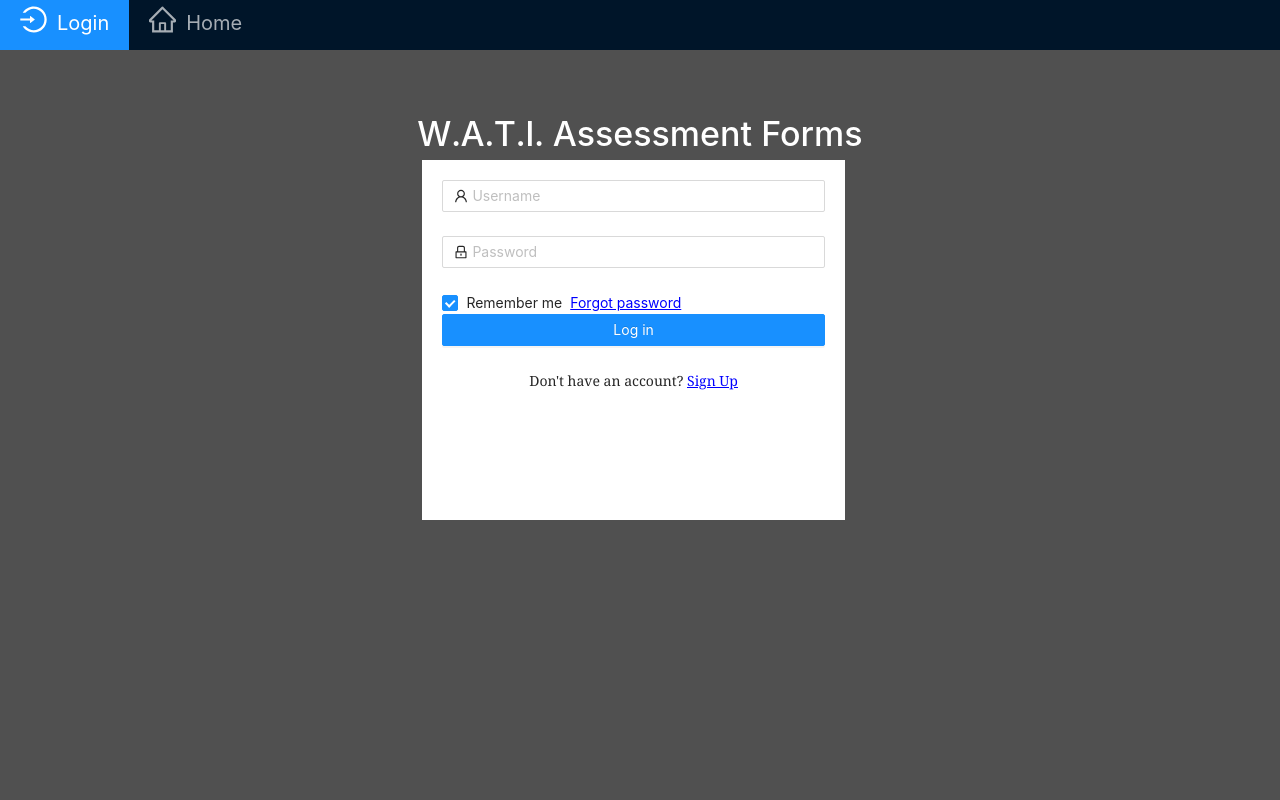
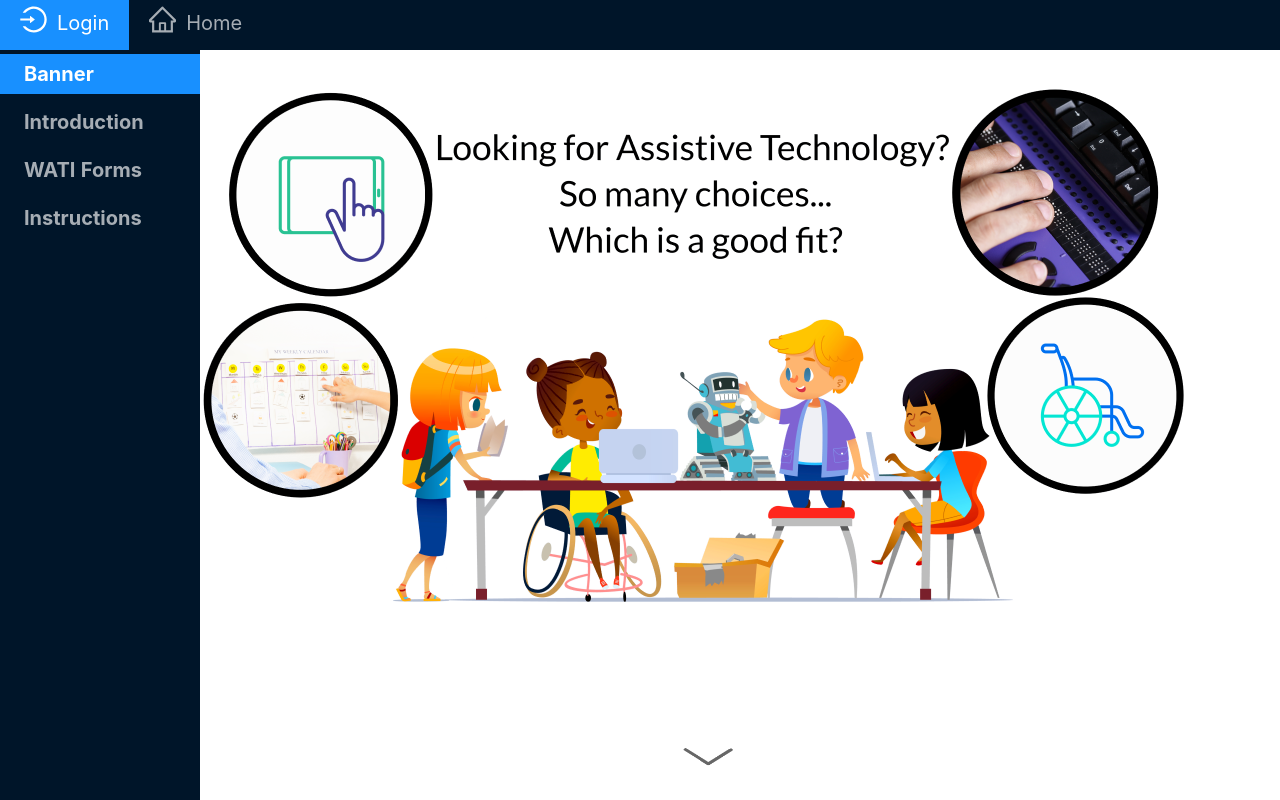
Before and after one commit to pngqj/Digitization-of-WATI-forms, a React (Create React App) app in the folder frontend/: page /home in a window 1280 px wide. Before the commit this address led to /login. Shown: the top 800 px of the page. Built offline with nearby package versions, Linux system fonts and the light colour scheme; no server answers.

Commit message:
improve homepage

```diff
--- a/frontend/src/Components/Home.js
+++ b/frontend/src/Components/Home.js
@@ -1,60 +1,73 @@
 import React from 'react';
 import Banner from '../Images/banner_small.png';
-import Fade from 'react-reveal/Fade';
-import { message } from 'antd';
-import { fontSize } from '../Constants';
-
+import ScrollGif from '../Images/scroll_down.gif';
+import { message, Menu,} from 'antd';
+const { SubMenu } = Menu;
 class Home extends React.Component {
     constructor(props){
         super(props)
-        let scrollTop = window.scrollY
-        scrollTop = scrollTop === undefined? document.documentElement.scrollTop : scrollTop //IE8 support
-        const threshold = 10
         this.state={
-            hideBanner:!(scrollTop > threshold)
+            showIndex:null,
+            limitScroll:false
         }
-
-
     }
 
     componentDidMount() {
-        this.handleScroll(null)
-        window.addEventListener('scroll', this.handleScroll.bind(this));
+        this.handleScroll(true)
+        window.addEventListener('scroll', this.handleScroll);
     }
 
     componentWillUnmount () {
-        window.removeEventListener('scroll', this.handleScroll.bind(this));
+        window.removeEventListener('scroll', this.handleScroll);
     }
 
-    handleScroll (event) {
-        const immediate = event === null
-
+    handleScroll = (immediate) => {
+        immediate = immediate === true
         let scrollTop = window.scrollY
         scrollTop = scrollTop === undefined? document.documentElement.scrollTop : scrollTop //IE8 support
-        const threshold = 10
-        if(scrollTop > threshold && !this.state.hideBanner){
-            this.setState({
-                hideBanner:true
-            });
-            this.fadeEffect("banner", true, immediate)
-            this.fadeEffect("text", false, immediate)
-        } else if (scrollTop <= threshold && this.state.hideBanner){
-            this.setState({
-                hideBanner:false
-            });
-            this.fadeEffect("banner", false, immediate)
-            this.fadeEffect("text", true, immediate)
+
+        const showIndex = Math.floor(scrollTop/100)
+        const id_list = ["banner", "text1", "text2", "text3"]
+
+        if(this.state.limitScroll){
+            let scrollLimitLower = this.state.showIndex * 100
+            let scrollLimitUpper = scrollLimitLower + 100
+            if(scrollTop < scrollLimitLower){
+                window.scrollTo(0, scrollLimitLower);
+            } else if(scrollTop > scrollLimitUpper){
+                window.scrollTo(0, scrollLimitUpper);
+            }
+        }
+
+        else if(showIndex !== this.state.showIndex){
+            if(id_list[showIndex] !== undefined){
+                this.fadeEffect(id_list[showIndex], false, immediate)
+                if( this.state.showIndex !== null){
+                    this.fadeEffect(id_list[this.state.showIndex], true, immediate)
+                }
+                this.setState({
+                    showIndex:showIndex,
+                    limitScroll:true
+                })
+                setTimeout(() => {
+                    this.setState({
+                        limitScroll:false
+                    })
+                }, 300);
+            }
         }
     }
 
-    fadeEffect(id, fadeOutBanner, immediate) {
+
+
+    fadeEffect(id, isHide, immediate) {
         var fadeTarget = document.getElementById(id);
-        const defaultOpacity = fadeOutBanner?1:0
+        const defaultOpacity = isHide?1:0
         let opacity = defaultOpacity
         var fadeEffect = setInterval(function () {
-            if (fadeOutBanner && opacity > 0) {
+            if (isHide && opacity > 0) {
                 opacity -= 0.1
-            } else if (!fadeOutBanner && opacity < 1) {
+            } else if (!isHide && opacity < 1) {
                 opacity += 0.1
             } else {
                 clearInterval(fadeEffect);
@@ -62,27 +75,53 @@ class Home extends React.Component {
 
             if(!immediate){
                 fadeTarget.style.opacity = opacity;
-
             } else{
                 fadeTarget.style.opacity = (defaultOpacity+1)%2
                 clearInterval(fadeEffect);
             }
 
-        }, 50);
+        }, 30);
     }
 
     render(){
+        const left = 200
         return (
             <div>
-                {/* <Fade when={!this.state.hideBanner}> */}
-                    <img id="banner" style={{opacity:0, height:"90%", width:"80%", position:"absolute", left:0, right:0, marginLeft:"auto", marginRight:"auto"}} src={Banner} alt="Picture of an inclusive classroom. A girl in a wheelchair is seated around a table with three other children, working on a task together using laptops. Four circles around the classroom scene depict different assistive technology devices – a visual schedule, tablet, refreshable Braille display, and wheelchair."/>
-                {/* </Fade> */}
+                <Menu
+                    style={{width:200, height:1000, top:0, paddingTop:this.props.navBarHeight, position:"fixed", fontWeight:"bolder", fontSize:"20px"}}
+                    defaultSelectedKeys={['1']}
+                    defaultOpenKeys={['sub1']}
+                    mode="inline"
+                    theme="dark"
+                    inlineCollapsed={this.state.collapsed}
+                    >
+                    <Menu.Item key="1" >
+                        Banner
+                    </Menu.Item>
+                    <Menu.Item key="2" >
+                        Introduction
+                    </Menu.Item>
+                    <Menu.Item key="3" >
+                        WATI Forms
+                    </Menu.Item>
+                    <Menu.Item key="4" >
+                        Instructions
+                    </Menu.Item>
+                </Menu>
 
-                {/* <Fade when={this.state.hideBanner}> */}
-                    <div id="text" style={{opacity:0, padding:"5%", fontSize:"20px"}}>
+                <img id="scroll" style={{width:"10%", height:"10%", right:"40%", left:"50%",bottom:"0%", position:"fixed"}} src={ScrollGif}/>
+
+                <div style={{minHeight:1000}}>
+                    <img id="banner" style={{opacity:0, top:"10%", bottom:"20%",  position:"fixed", left:left}} src={Banner} alt="Picture of an inclusive classroom. A girl in a wheelchair is seated around a table with three other children, working on a task together using laptops. Four circles around the classroom scene depict different assistive technology devices – a visual schedule, tablet, refreshable Braille display, and wheelchair."/>
+
+                    <div id="text1" style={{opacity:0,position:"fixed", padding:"5%", left:left, fontSize:"20px"}}>
                         <h1>Introduction to WATI</h1>
                         <p>The Wisconsin Assistive Technology Initiative (WATI) Assessment Package is a systematic, stepwise framework designed to help in the assistive technology (AT) decision-making process for students with disabilities in their customary environments.</p>
                         <p>It is recommended that you collaborate and complete the WATI process as a team. Typical members of a WATI team may include: a special education teacher; the parent of the target student/the target student; a speech and language pathologist (SLP); a physical therapist (PT)/occupational therapist (OT); and an administrator.</p>
+                    </div>
+
+                    <div id="text2" style={{opacity:0, position:"fixed", padding:"5%", left:left, fontSize:"20px"}}>
+                        <h1>WATI Forms</h1>
                         <p>The WATI framework consists of 10 forms:</p>
                         <ul>
                             <li>WATI Assistive Technology Consideration Guide</li>
@@ -96,12 +135,14 @@ class Home extends React.Component {
                             <li>WATI Assistive Technology Trial Use Guide</li>
                             <li>WATI Assistive Technology Trial Use Summary</li>
                         </ul>
+                    </div>
 
+                    <div id="text3" style={{opacity:0, position:"fixed", padding:"5%", left:left, fontSize:"20px"}}>
+                        <h1>Instructions</h1>
                         <p>Go through and complete the forms in the order presented above to be guided systematically through the AT decision-making process. It is emphasised however, that the order is only intended as a guide. We hope that you will be able to adapt and use the WATI framework flexibly in a way that will best meet the unique needs of your team.</p>
                         <p>Click on the “Login” button to begin the WATI process.</p>
                     </div>
-                {/* </Fade> */}
-
+                </div>
             </div>
         )
     }
--- a/frontend/src/Components/NavBar.js
+++ b/frontend/src/Components/NavBar.js
@@ -121,7 +121,7 @@ class NavBar extends React.Component {
                         }}
                     onCancel={() => this.setState({changePasswordVisible:false})}
                 />
-                 <Menu style={{height:this.props.navBarHeight}} onClick={this.handleClick} selectedKeys={[this.state.current]} mode="horizontal" theme="dark">
+                 <Menu style={{height:this.props.navBarHeight, width:"100%",top:0, position:"fixed", zIndex:1}} onClick={this.handleClick} selectedKeys={[this.state.current]} mode="horizontal" theme="dark">
 
                     {
                         window.location.href.includes("forms/")?
--- a/frontend/src/Main_Layout.js
+++ b/frontend/src/Main_Layout.js
@@ -1,5 +1,5 @@
 import React from 'react';
-import { Link, withRouter} from 'react-router-dom';
+import { withRouter} from 'react-router-dom';
 import { connect } from 'react-redux';
 import * as authActions from './store/actions/auth';
 import * as enlargeActions from './store/actions/enlarge';
@@ -44,7 +44,7 @@ class CustomLayout extends React.Component {
             children = (<StudentManagementPage {...this.props}/>)
             window.onbeforeunload = undefined
         } else if(pathname === "/home"){
-            children = (<Home {...this.props}/>)
+            children = (<Home {...this.props} navBarHeight={navBarHeight}/>)
             window.onbeforeunload = undefined
             margin = "0%"
         } else if(pathname === "/login"){
@@ -59,11 +59,12 @@ class CustomLayout extends React.Component {
         this.props.getEnlarge()
         this.selectChildren()
     }
+
     componentDidUpdate(prevProps) {
         if (this.props.location !== prevProps.location) {
             this.selectChildren()
         }
-      }
+    }
 
     componentWillReceiveProps(nextProps){
         if(nextProps.isEnlarge !== null){
@@ -89,7 +90,9 @@ class CustomLayout extends React.Component {
                 }
             }
             else {
-                this.props.history.push('/login')
+                if(!window.location.pathname.includes("/login") && !window.location.pathname.includes("/home")){
+                    this.props.history.push('/home')
+                }
             }
         }
     }
@@ -99,7 +102,7 @@ class CustomLayout extends React.Component {
     render() {
         return (
             <NavBar navBarHeight={navBarHeight}>
-                <div style={{margin:this.state.margin}}>
+                <div style={{margin:this.state.margin, zIndex:-1}}>
                     {this.state.children}
                 </div>
             </NavBar>
```
Also changed, not shown: frontend/src/Images/scroll_down.gif (added), 1 other file (tests, documents, lock files or other folders).
